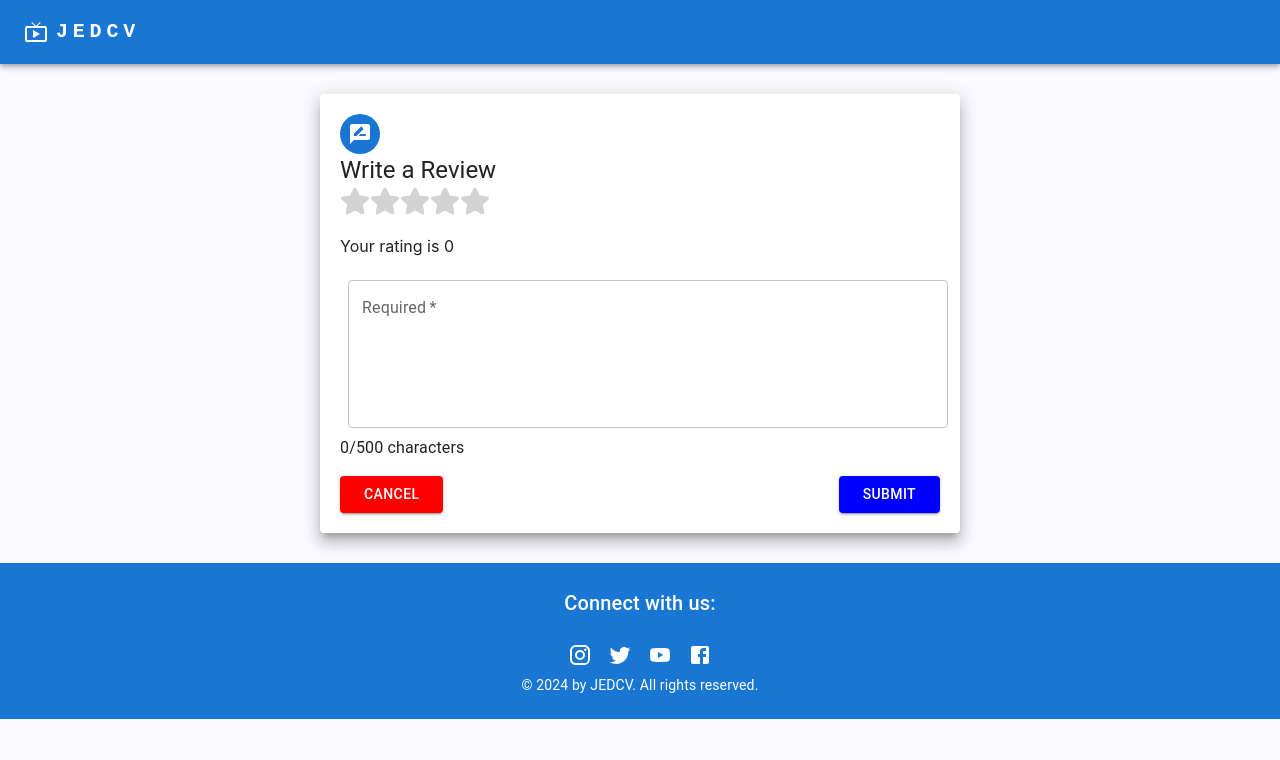
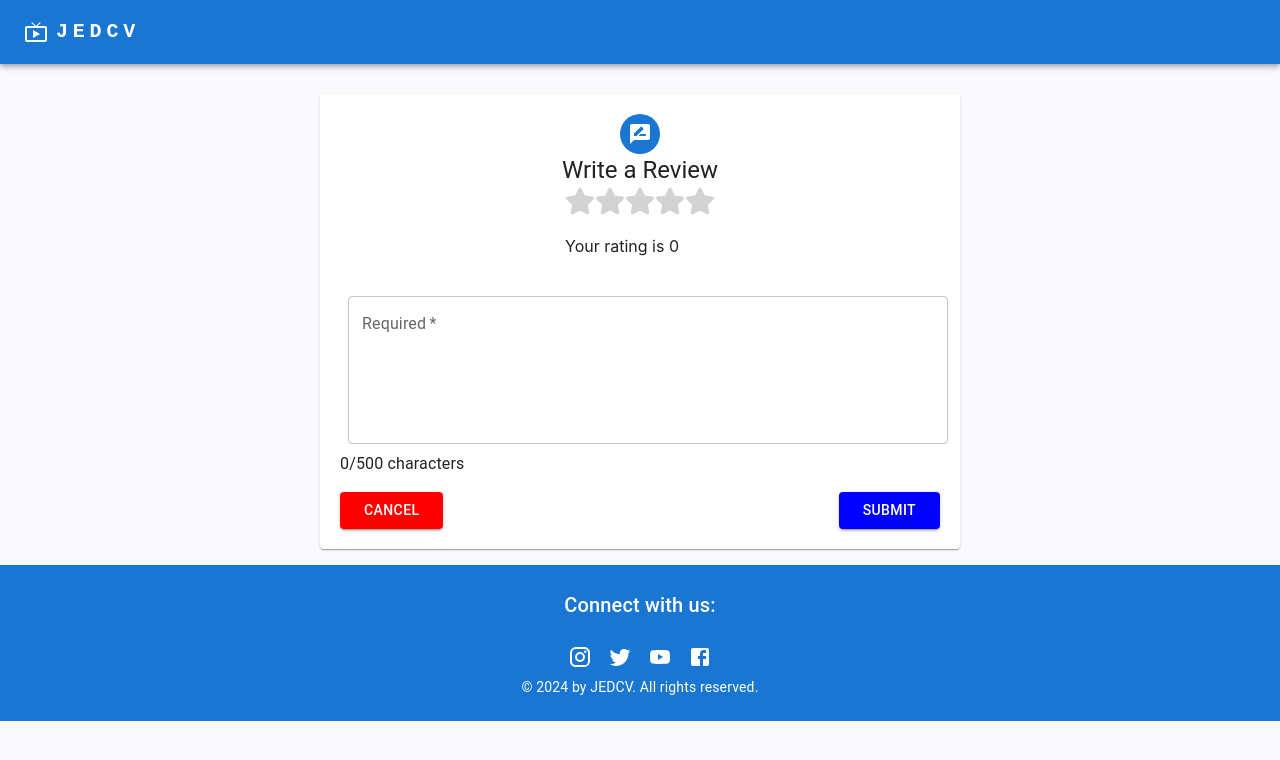
Before and after one commit to daltontewanger/milestone-2, a React (Create React App) app: page /newreview/1 in a window 1280 px wide. Shown: the top 760 px of the page. Built offline with nearby package versions, Linux system fonts and the light colour scheme; no server answers.

Commit message:
Completed front end conversion to typescript

```diff
--- a/src/Components/MovieList.tsx
+++ b/src/Components/MovieList.tsx
@@ -1,10 +1,11 @@
+import React from 'react';
 import SearchForm from './SearchForm.tsx';
 
-function MovieList() {
+const MovieList = () => {
 
     return (
         <div>
-            <h1 align="center">Welcome to JEDCV Movie Reviews</h1>
+            <h1 style={{ textAlign: 'center' }}>Welcome to JEDCV Movie Reviews</h1>
             <SearchForm />
         </div>
     );
--- a/src/Components/Navbar.tsx
+++ b/src/Components/Navbar.tsx
@@ -5,7 +5,7 @@ import Typography from '@mui/material/Typography';
 import Container from '@mui/material/Container';
 import LiveTvIcon from '@mui/icons-material/LiveTv';
 
-function Navbar() {
+const Navbar = () => {
 
     return (
         <AppBar position="static">
@@ -48,9 +48,6 @@ function Navbar() {
                     >
                         JEDCV
                     </Typography>
-                    {/* <Box sx={{ flexGrow: 1, display: { xs: 'none', md: 'flex' } }}>
-                        <Button sx={{ my: 2, color: 'white', display: 'block' }} href={'/'} onClick={handleCloseNavMenu}>Movies</Button>
-                    </Box> */}
                 </Toolbar>
             </Container>
         </AppBar>
--- a/src/Components/NewReview.tsx
+++ b/src/Components/NewReview.tsx
@@ -1,6 +1,5 @@
 import React, { useState, useEffect } from "react";
-import { useNavigate } from "react-router-dom";
-import { useParams } from "react-router-dom";
+import { useNavigate, useParams } from "react-router-dom";
 import StarRating from "./StarRating.tsx";
 import Box from '@mui/material/Box';
 import TextField from '@mui/material/TextField';
@@ -8,25 +7,26 @@ import { Grid, Paper, Avatar, Button, Typography } from '@mui/material';
 import RateReviewRoundedIcon from '@mui/icons-material/RateReviewRounded';
 import Loading from './Loading.tsx';
 
-function NewReview() {
+const NewReview = () => {
     const navigate = useNavigate();
-    const { imdbID } = useParams();
-    const [currentRating, setCurrentRating] = useState(0);
-    const [review, setReview] = useState("");
-    const [error, setError] = useState(false);
-    const [ratingError, setRatingError] = useState(false);
-    const [loading, setLoading] = useState(true);
+    const { imdbID } = useParams<{ imdbID: string }>();
+    const [currentRating, setCurrentRating] = useState<number>(0);
+    const [review, setReview] = useState<string>("");
+    const [error, setError] = useState<boolean>(false);
+    const [ratingError, setRatingError] = useState<boolean>(false);
+    const [loading, setLoading] = useState<boolean>(true);
     const maxCharacters = 500;
     const minCharacters = 20;
     const maxRows = 15;
 
     useEffect(() => {
-        setTimeout(() => {
+        const timer = setTimeout(() => {
             setLoading(false);
         }, 2000);
+        return () => clearTimeout(timer);
     }, []);
 
-    const handleSubmit = async (event) => {
+    const handleSubmit = async (event: React.FormEvent<HTMLFormElement>) => {
         event.preventDefault();
         if (review.length < minCharacters || currentRating < 1) {
             setError(review.length < minCharacters);
@@ -64,7 +64,6 @@ function NewReview() {
         } catch (error) {
             console.error("Error submitting review:", error);
             setLoading(false);
-            // Handle error here
         }
     };
 
@@ -72,12 +71,12 @@ function NewReview() {
         navigate(`/movie/${imdbID}`);
     };
 
-    const handleRatingChange = (newRating) => {
+    const handleRatingChange = (newRating: number) => {
         setCurrentRating(newRating);
         setRatingError(false);
     };
 
-    const handleReviewChange = (event) => {
+    const handleReviewChange = (event: React.ChangeEvent<HTMLInputElement | HTMLTextAreaElement>) => {
         const inputText = event.target.value;
         const lines = inputText.split('\n');
         if (lines.length <= maxRows && inputText.length <= maxCharacters) {
@@ -92,7 +91,6 @@ function NewReview() {
         }
     };
 
-    const paperStyle = { padding: 20, height: 'auto', width: '100%', maxWidth: '600px', margin: '30px auto' };
     const avatarStyle = { backgroundColor: '#1976d2' };
 
     if (loading) {
@@ -103,8 +101,22 @@ function NewReview() {
         <div>
             <Grid container justifyContent="center">
                 <Grid item xs={12} sm={10} md={8} lg={6}>
-                    <Paper elevation={10} style={paperStyle}>
-                        <Grid alignItems='center'>
+                    <Paper
+                        style={{
+                            padding: 20,
+                            height: "auto",
+                            maxWidth: '600px',
+                            margin: '30px auto',
+                            marginBottom: "1rem",
+                            display: "flex",
+                            flexDirection: "column",
+                            justifyContent: "space-between",
+                            wordBreak: "break-word",
+                            overflow: "hidden",
+                            position: "relative",
+                        }}
+                    >
+                        <Grid container sx={{ flexDirection: 'column', alignItems: 'center' }}>
                             <Avatar style={avatarStyle}>
                                 <RateReviewRoundedIcon />
                             </Avatar>
@@ -151,6 +163,6 @@ function NewReview() {
             </Grid>
         </div>
     );
-}
+};
 
 export default NewReview;
--- a/src/Components/SearchForm.tsx
+++ b/src/Components/SearchForm.tsx
@@ -11,16 +11,31 @@ import { Link } from 'react-router-dom';
 const baseUrl = "https://movie-database-alternative.p.rapidapi.com/";
 const apiKey = process.env.REACT_APP_API_KEY;
 
+interface Movie {
+  imdbID: string;
+  Title: string;
+  Year: string;
+  Poster: string;
+}
+
+interface SearchResults {
+  Search: Movie[];
+}
+
 const SearchForm = () => {
-  const [query, setQuery] = useState('');
-  const [searchResults, setSearchResults] = useState(null); // State to hold search results
-  const [loading, setLoading] = useState(false);
-  const [error, setError] = useState(false);
+  const [query, setQuery] = useState<string>('');
+  const [searchResults, setSearchResults] = useState<SearchResults | null>(null);
+  const [loading, setLoading] = useState<boolean>(false);
+  const [error, setError] = useState<boolean>(false);
 
-  const fetchApiData = async (query) => {
+  const fetchApiData = async (query: string) => {
     setLoading(true);
     setError(false);
     const url = `${baseUrl}?s=${encodeURIComponent(query)}&r=json`;
+    if (!apiKey) {
+      console.error("API key is not defined.");
+      return;
+    }
     const options = {
       method: 'GET',
       headers: {
@@ -31,7 +46,7 @@ const SearchForm = () => {
 
     try {
       const response = await fetch(url, options);
-      const result = await response.json();
+      const result: SearchResults = await response.json();
       if (result && result.Search && result.Search.length > 0) {
         setSearchResults(result);
       } else {
@@ -45,7 +60,6 @@ const SearchForm = () => {
       setLoading(false);
     }
   };
-
 
   return (
     <div>
@@ -73,10 +87,10 @@ const SearchForm = () => {
       {searchResults && searchResults.Search && (
         <Box display="flex" justifyContent="center">
           <Grid container spacing={2} style={{ margin: '30px auto', maxWidth: '1400px' }}>
-            {searchResults.Search.map((movie, index) => (
+            {searchResults.Search.map((movie) => (
               <Grid item xs={12} sm={6} md={4} lg={3} xl={2} key={movie.imdbID}>
-                <Link to={`/movie/${movie.imdbID}`} key={movie.imdbID} style={{ textDecoration: 'none', width: 'calc(100% / 6)', marginBottom: '20px' }} >
-                  <Card >
+                <Link to={`/movie/${movie.imdbID}`} style={{ textDecoration: 'none', width: 'calc(100% / 6)', marginBottom: '20px' }}>
+                  <Card>
                     <CardActionArea>
                       <CardMedia
                         component="img"
```
Also changed, not shown: 1 other file (tests, documents, lock files or other folders).
